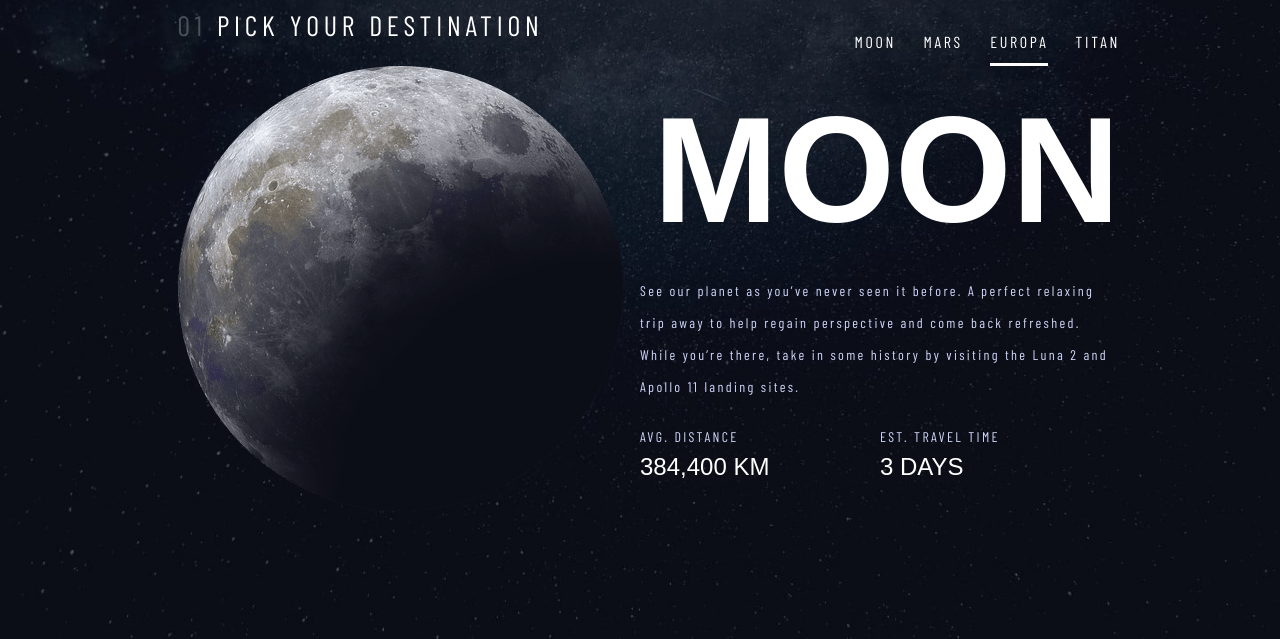
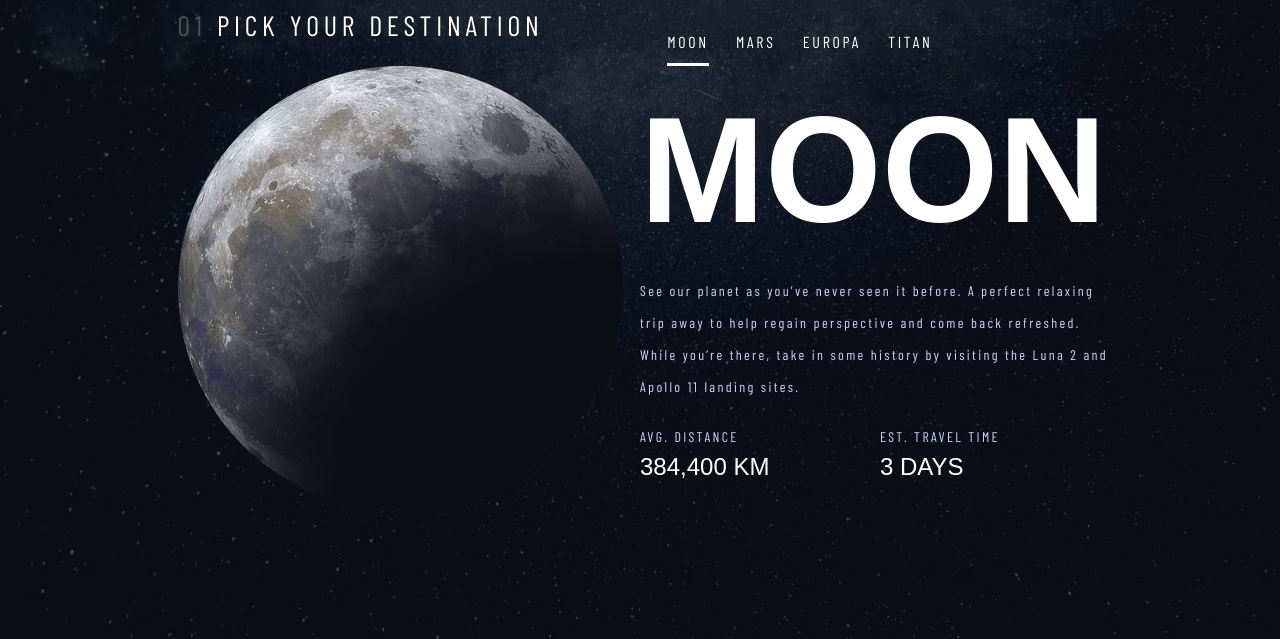
Before and after one commit to gkartsivadze/Space_travel, a plain HTML site: page starter-code/destination-europa.html in a window 1280 px wide. Both pictures are taken after a click on the link "MOON". Shown: the part 161-800 px from the top of the page. Drawn offline with nearby package versions, Linux system fonts and the light colour scheme; a web font is replaced by a local one.

Commit message:
improved destination section

```diff
--- a/starter-code/script.js
+++ b/starter-code/script.js
@@ -1,4 +1,6 @@
 $("#dest-menu > li > a").on("click", function() {
+    $("#dest-menu > li").removeClass("active");
+    $(this).parent().addClass("active");
     switch ($(this).attr("id")) {
         case "moon_btn":
             changeOver("Moon")
@@ -26,10 +28,9 @@ function changeOver(planet) {
           var i = jsonData.destinations.filter(x => x.name === planet);
           $("#planet_image").attr("src", i[0].images.png)
           $("#planet_name").text(i[0].name);
-          $("#description").text(i[0].description)
-          $("#distance").text(i[0].distance)
-          $("#travel_time").text(i[0].travel)
-          console.log(i, planet, jsonData);
+          $("#description").text(i[0].description);
+          $("#distance").text(i[0].distance);
+          $("#travel_time").text(i[0].travel);
       }
     });
 }
--- a/starter-code/styling/basic.scss
+++ b/starter-code/styling/basic.scss
@@ -194,8 +194,7 @@ main {
         justify-content: space-evenly;
     }
     .right-sec {
-        align-items: start;
-        justify-content: center;
+        place-items: start;
         height: 30rem;
     }
     .sub-h2 {
```
Also changed, not shown: starter-code/styling/basic.css, 1 other file.
